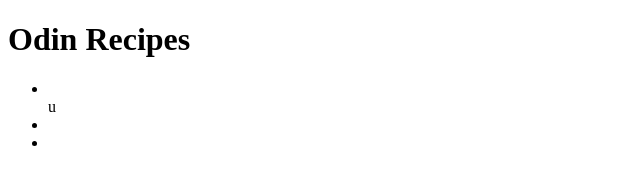
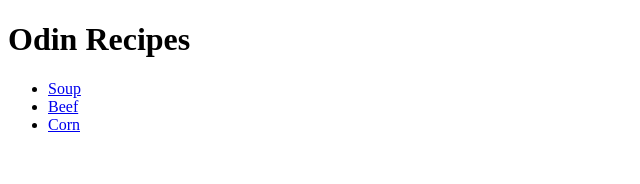
Before and after one commit to JBBishopDev/odin-recipes, a plain HTML site: page index.html in a window 1280 px wide. Shown: the whole page, without its empty margins (0-640 px from the left). Drawn offline with Linux system fonts and the light colour scheme.

Commit message:
Add links to recipe pages

```diff
--- a/index.html
+++ b/index.html
@@ -8,9 +8,9 @@
 <body>
     <h1>Odin Recipes</h1>
     <ul>
-        <li><a href="recipes/soup.html"></a></li>u
-        <lI><a href="recipes/beef.html"></a></li>
-        <li><a href="recipes/corn.html"></a></li>
+        <li><a href="recipes/soup.html">Soup</a></li>
+        <lI><a href="recipes/beef.html">Beef</a></li>
+        <li><a href="recipes/corn.html">Corn</a></li>
      </ul>
 </body>
 </html>
```
